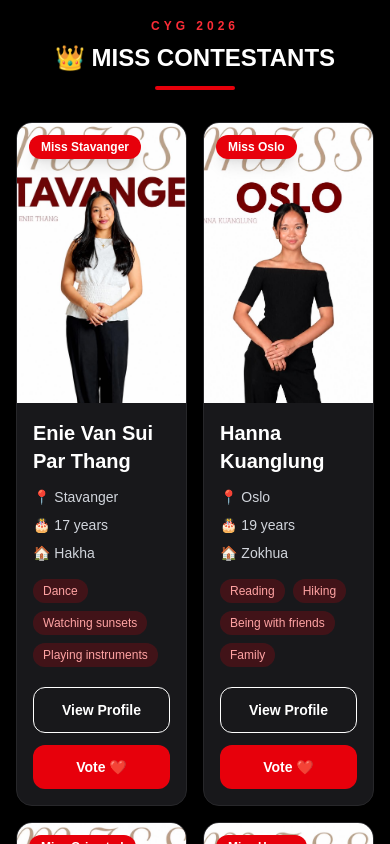
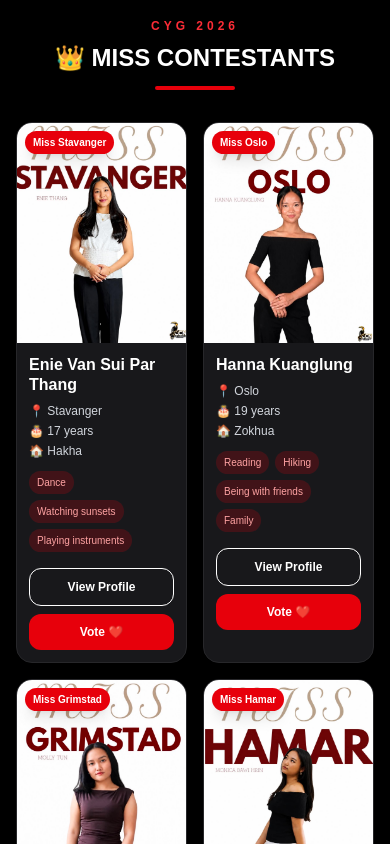
Before and after one commit to chincommunitynorway-rgb/cyg-voting-2026, a Next.js app: page / in a window 390 px wide. Shown: the part 1240-2084 px from the top of the page. Built offline with nearby package versions, Linux system fonts and the light colour scheme.

Commit message:
Use verified Resend domain

```diff
--- a/components/CandidateCard.tsx
+++ b/components/CandidateCard.tsx
@@ -28,31 +28,31 @@ export default function CandidateCard(props: Props) {
           <img
             src={props.image}
             alt={props.name}
-            className="h-[280px] w-full object-cover transition duration-500 group-hover:scale-105 sm:h-[380px] lg:h-[470px]"
+            className="h-[220px] w-full object-cover transition duration-500 group-hover:scale-105 sm:h-[320px] lg:h-[470px]"
           />
 
-          <span className="absolute left-3 top-3 rounded-full bg-red-600 px-3 py-1 text-xs font-bold text-white shadow-lg sm:left-4 sm:top-4 sm:px-4 sm:py-2 sm:text-sm">
+          <span className="absolute left-2 top-2 rounded-full bg-red-600 px-2 py-1 text-[10px] font-bold text-white shadow-lg sm:left-4 sm:top-4 sm:px-4 sm:py-2 sm:text-sm">
             {props.title}
           </span>
         </div>
 
         {/* CONTENT */}
-        <div className="p-4 sm:p-5 lg:p-6">
-          <h2 className="text-xl font-black text-white sm:text-3xl lg:text-4xl">
+        <div className="p-3 sm:p-5 lg:p-6">
+          <h2 className="text-base font-black leading-tight text-white sm:text-2xl lg:text-4xl">
             {props.name}
           </h2>
 
-          <div className="mt-3 space-y-2 text-sm text-gray-300 sm:mt-5 sm:text-base">
+          <div className="mt-2 space-y-1 text-xs text-gray-300 sm:mt-4 sm:text-sm lg:text-base">
             <p>📍 {props.city}</p>
             <p>🎂 {props.age} years</p>
             <p>🏠 {props.khua}</p>
           </div>
 
-          <div className="mt-4 flex flex-wrap gap-2 sm:mt-5">
+          <div className="mt-3 flex flex-wrap gap-1.5 sm:mt-5 sm:gap-2">
             {props.hobbies.map((hobby) => (
               <span
                 key={hobby}
-                className="rounded-full bg-red-600/20 px-2.5 py-1 text-xs text-red-300 sm:px-3 sm:text-sm"
+                className="rounded-full bg-red-600/20 px-2 py-1 text-[10px] text-red-300 sm:px-3 sm:text-xs lg:text-sm"
               >
                 {hobby}
               </span>
@@ -60,18 +60,19 @@ export default function CandidateCard(props: Props) {
           </div>
 
           {/* BUTTONS */}
-          <div className="mt-5 grid grid-cols-1 gap-3 sm:mt-8 sm:grid-cols-2">
+          <div className="mt-4 grid grid-cols-1 gap-2 sm:mt-6 sm:grid-cols-2 sm:gap-3">
             <button
               onClick={() => setOpen(true)}
-              className="rounded-xl border border-white py-3 text-sm font-semibold text-white transition hover:bg-white hover:text-black sm:text-base"
+              className="rounded-xl border border-white py-2.5 text-xs font-semibold text-white transition hover:bg-white hover:text-black sm:py-3 sm:text-sm lg:text-base"
             >
               View Profile
             </button>
 
-            <Link href={`/vote?type=${props.type}&id=${props.id}`}>
-              <button className="w-full rounded-xl bg-red-600 py-3 text-sm font-bold text-white transition hover:bg-red-700 sm:text-base">
-                Vote ❤️
-              </button>
+            <Link
+              href={`/vote?type=${props.type}&id=${props.id}`}
+              className="w-full rounded-xl bg-red-600 py-2.5 text-center text-xs font-bold text-white transition hover:bg-red-700 sm:py-3 sm:text-sm lg:text-base"
+            >
+              Vote ❤️
             </Link>
           </div>
         </div>
```
